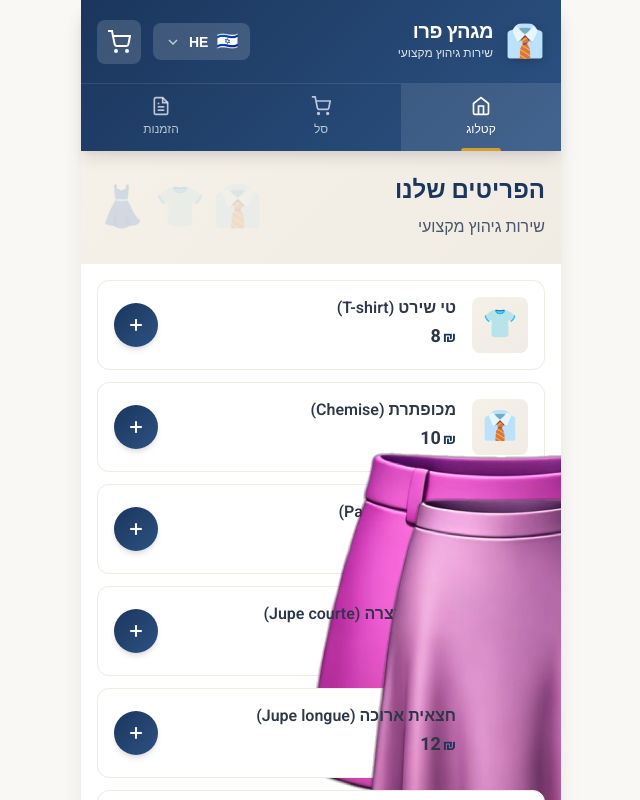
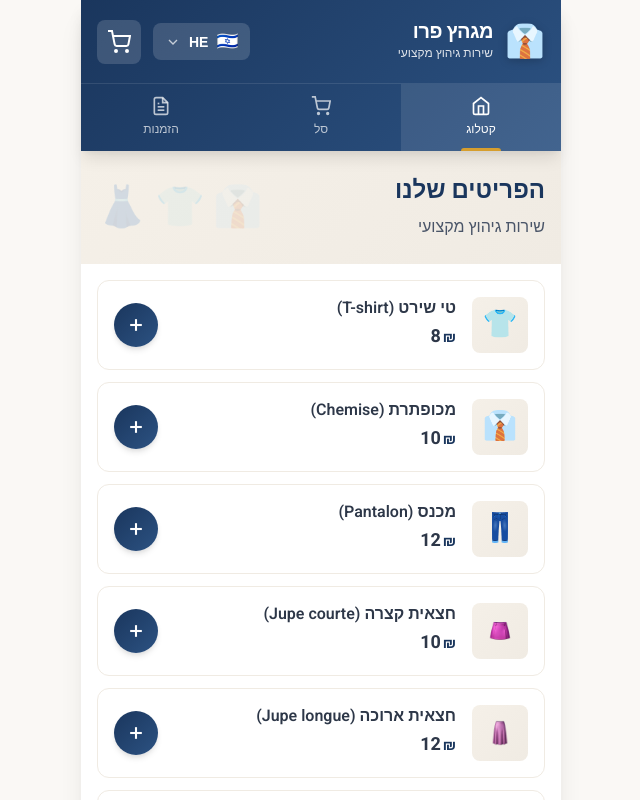
Before and after one commit to yossefillospro-jpg/ironing-pwa, a React (Vite) app: page / in a window 1280 px wide. Shown: the top 800 px of the page, without its empty margins (319-959 px from the left). Built offline with nearby package versions, Linux system fonts and the light colour scheme.

Commit message:
Update ProductCard.css

```diff
--- a/src/components/ProductCard.css
+++ b/src/components/ProductCard.css
@@ -162,3 +162,9 @@
   padding: var(--space-1) var(--space-3);
   border-radius: var(--radius-full);
 }
+.product-icon-img{
+  width: 26px;
+  height: 26px;
+  object-fit: contain;
+  display: block;
+}
```
